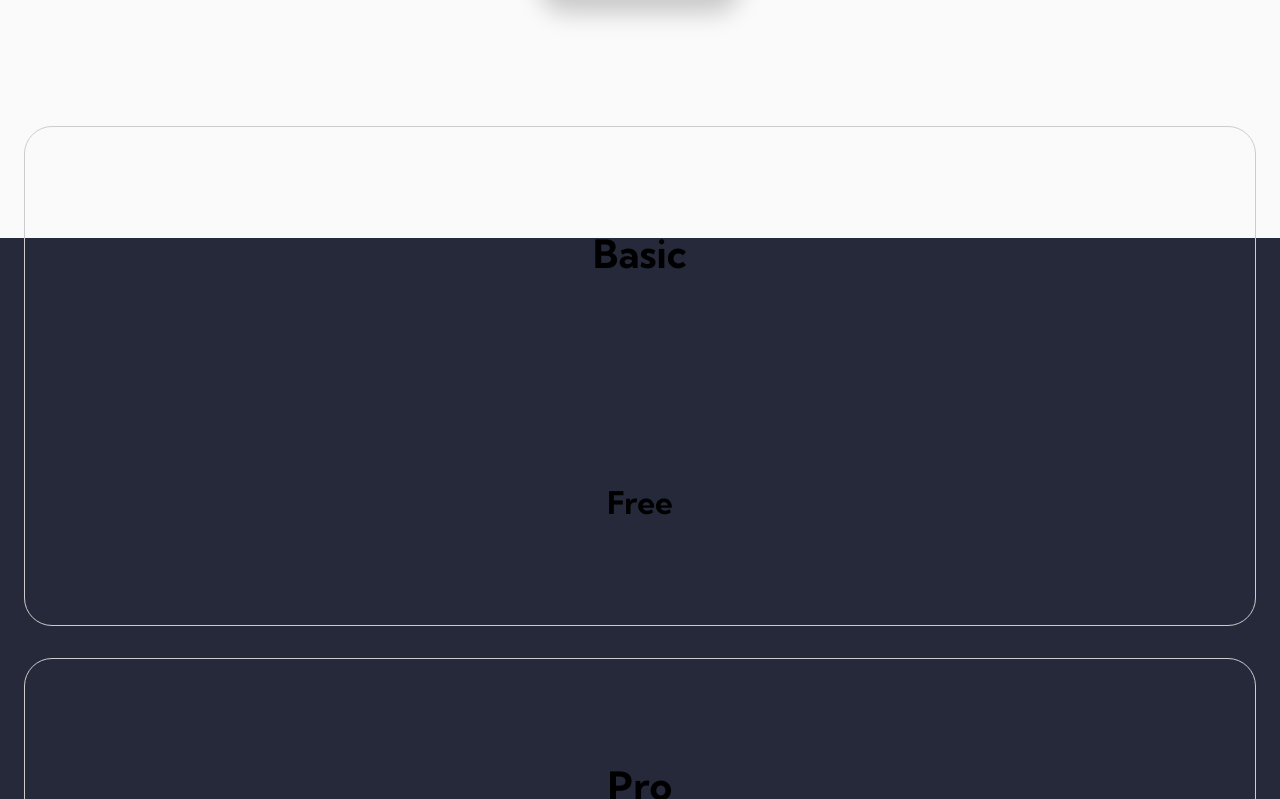
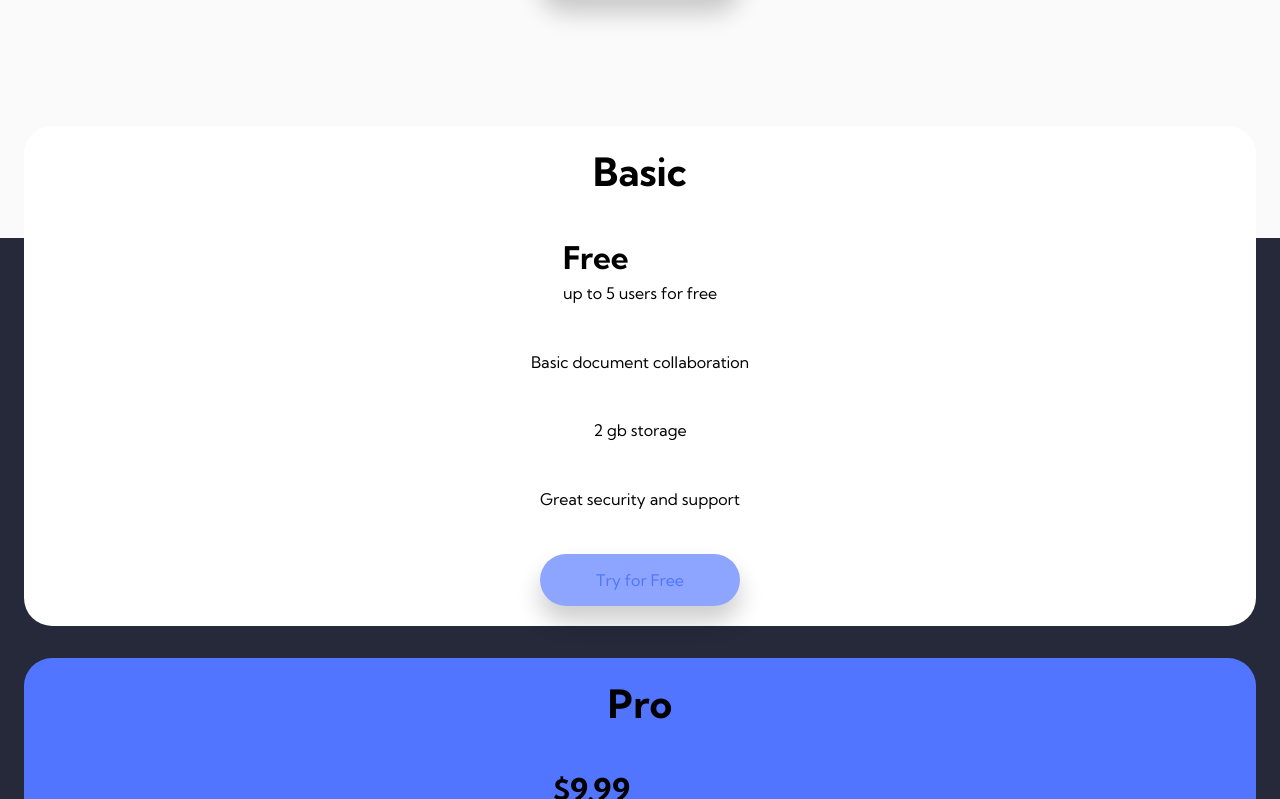
Before and after one commit to Hcmwebs/officelite-coming-soon-site, a React (Vite) app: page / in a window 1280 px wide. Shown: the part 621-1420 px from the top of the page. Built offline with nearby package versions, Linux system fonts and the light colour scheme.

Commit message:
styled the card
Signed-off-by: Heze <64218603+Hcmwebs@users.noreply.github.com>

```diff
--- a/src/components/Card.jsx
+++ b/src/components/Card.jsx
@@ -1,11 +1,31 @@
 import React from 'react'
+import { Link } from 'react-router-dom'
 import { StyledCard } from '../styles'
 
-const Card = ({ id, title, price, billing, info, storage, perks }) => {
+const Card = ({
+	id,
+	title,
+	price,
+	billing,
+	info,
+	storage,
+	perks,
+	className,
+	btnClassName,
+}) => {
 	return (
-		<StyledCard>
+		<StyledCard className={className}>
 			<h2>{title}</h2>
-			<h3>{price}</h3>
+			<div>
+				<h3>{price}</h3>
+				<p>{billing}</p>
+			</div>
+			<p>{info}</p>
+			<p>{storage}</p>
+			<p>{perks}</p>
+			<Link to='/signup' className={`${btnClassName} btn secondary`}>
+				Try for Free
+			</Link>
 		</StyledCard>
 	)
 }
--- a/src/styles/StyledCard.jsx
+++ b/src/styles/StyledCard.jsx
@@ -6,8 +6,9 @@ const StyledCard = styled.div`
 	padding-inline: 1.5rem;
 	display: grid;
 	place-items: center;
-	border: 1px solid #ccc;
+	box-shadow: var(boxShadow-1);
 	border-radius: var(--borderRadius);
+	background-color: ${({className}) => className ==='pro'? 'var(--blue-1)': 'var(--white-1)' };
 `
 
 export default StyledCard
```
